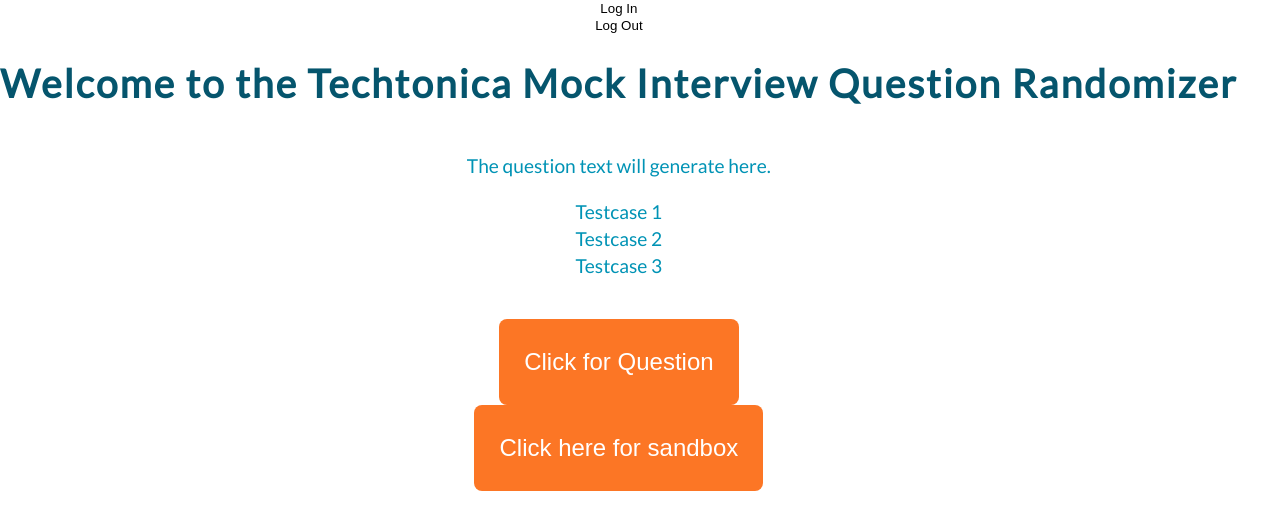
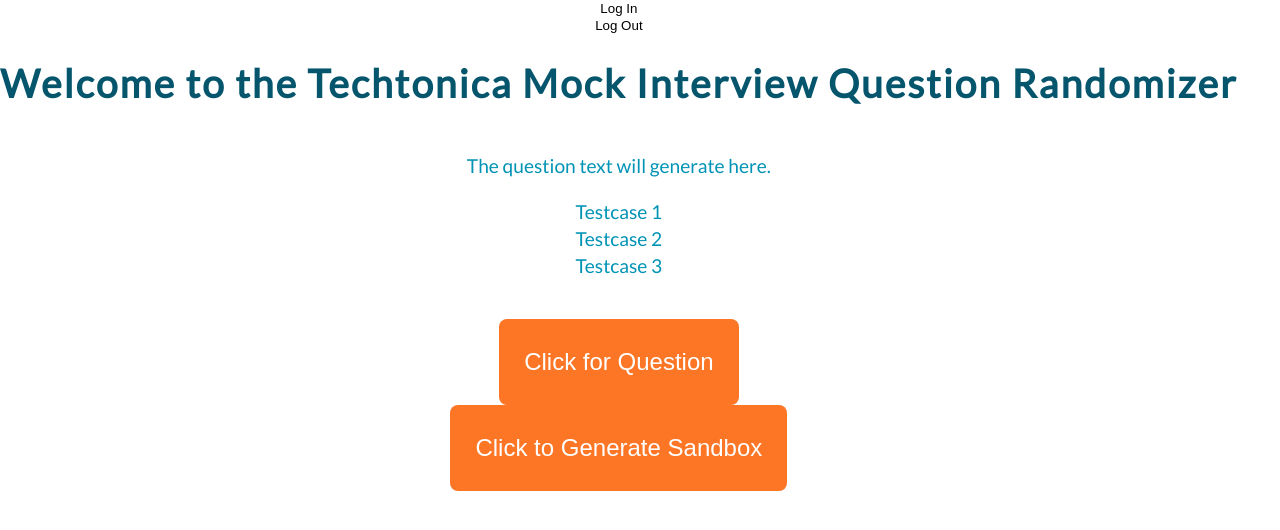
Before and after one commit to mx-ruthie/interview-randomizer, a React (Create React App) app: page / in a window 1280 px wide. Shown: the top 530 px of the page. Built offline with nearby package versions, Linux system fonts and the light colour scheme; no server answers.

Commit message:
edits the sandbox button for clarity

```diff
--- a/src/components/Sandbox.js
+++ b/src/components/Sandbox.js
@@ -37,7 +37,7 @@
 
   return (
     <button onClick={handleClick} className="submit-button" value="click for sandbox link">
-      Click here for sandbox
+      Click to Generate Sandbox
     </button>
   );
 };
```
